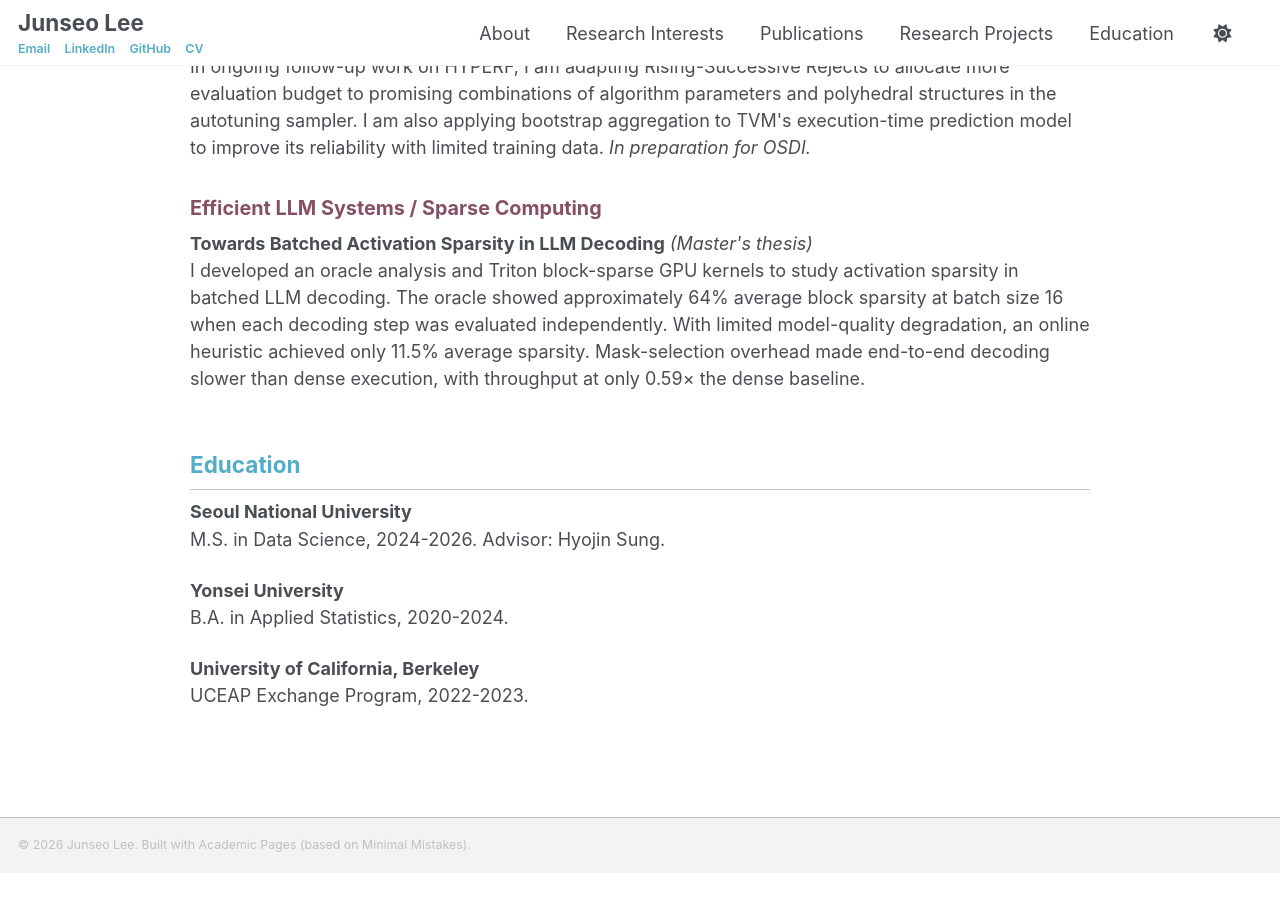
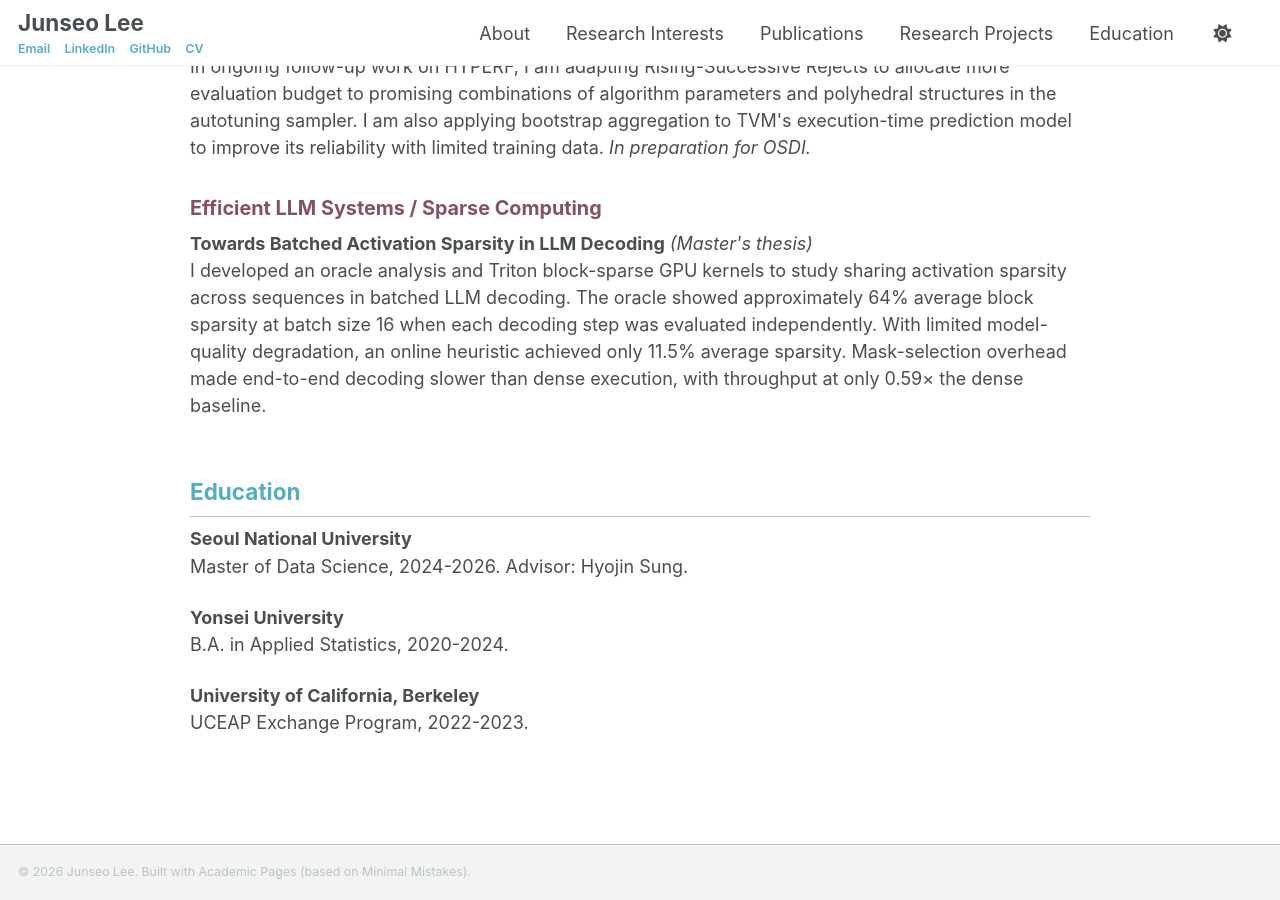
Before and after one commit to jseool/jseool.github.io, a Jekyll site: the page built from _pages/about.md, in a window 1280 px wide and 900 px high, scrolled down 1437 px. Built offline with Jekyll 4.4.1, drawn with Linux system fonts in a browser that asks for light colours; a style sheet for code colours, icons or effects is not loaded; before the commit the page ends 2310 px from its top, so only the background shows below that.

Commit message:
Clarify thesis scope and official degree title

```diff
--- a/_pages/about.md
+++ b/_pages/about.md
@@ -55,7 +55,7 @@ redirect_from:
   <h3>Efficient LLM Systems / Sparse Computing</h3>
 
   <p><strong>Towards Batched Activation Sparsity in LLM Decoding</strong> <em>(Master's thesis)</em><br>
-  I developed an oracle analysis and Triton block-sparse GPU kernels to study activation sparsity in batched LLM decoding. The oracle showed approximately 64% average block sparsity at batch size 16 when each decoding step was evaluated independently. With limited model-quality degradation, an online heuristic achieved only 11.5% average sparsity. Mask-selection overhead made end-to-end decoding slower than dense execution, with throughput at only 0.59&times; the dense baseline.</p>
+  I developed an oracle analysis and Triton block-sparse GPU kernels to study sharing activation sparsity across sequences in batched LLM decoding. The oracle showed approximately 64% average block sparsity at batch size 16 when each decoding step was evaluated independently. With limited model-quality degradation, an online heuristic achieved only 11.5% average sparsity. Mask-selection overhead made end-to-end decoding slower than dense execution, with throughput at only 0.59&times; the dense baseline.</p>
 </section>
 
 <section id="education" class="home-section">
@@ -63,7 +63,7 @@ redirect_from:
 
   <div class="education-entry">
     <h3>Seoul National University</h3>
-    <p>M.S. in Data Science, 2024-2026. Advisor: Hyojin Sung.</p>
+    <p>Master of Data Science, 2024-2026. Advisor: Hyojin Sung.</p>
   </div>
 
   <div class="education-entry">
```
